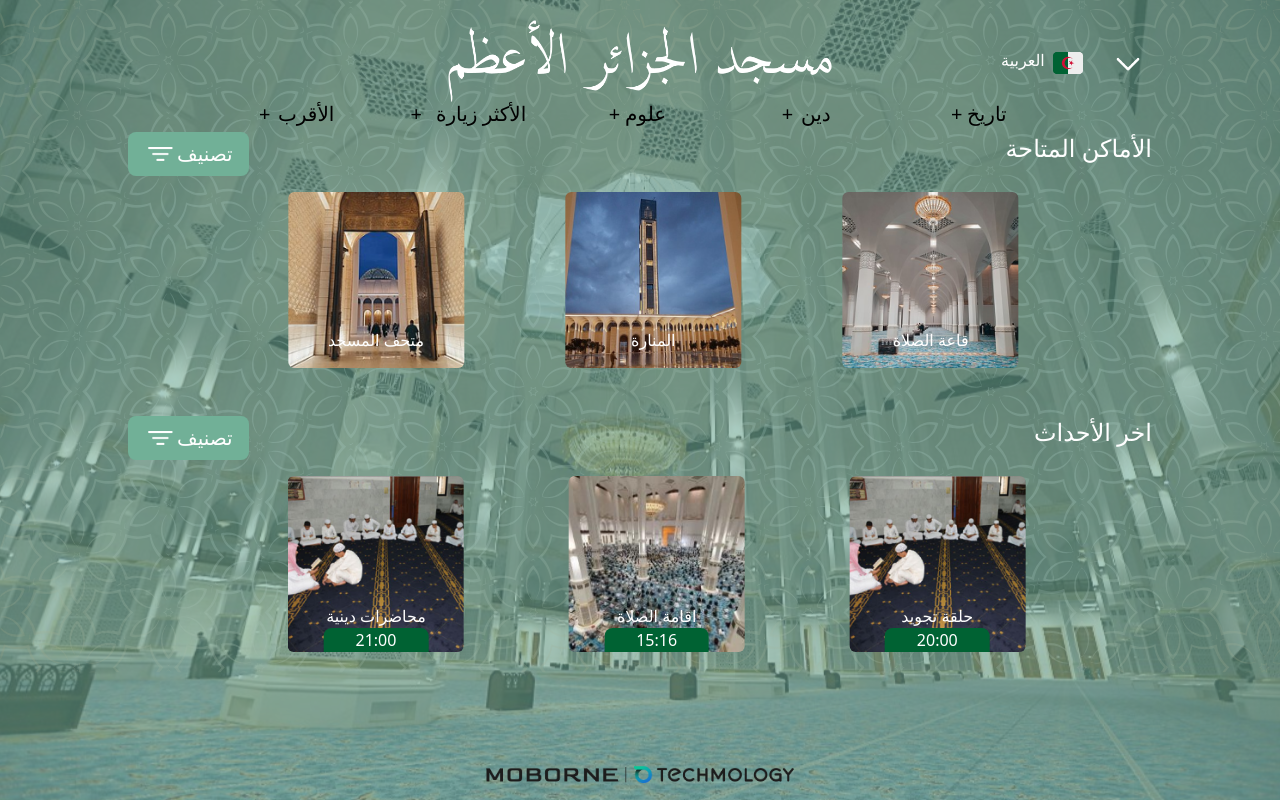
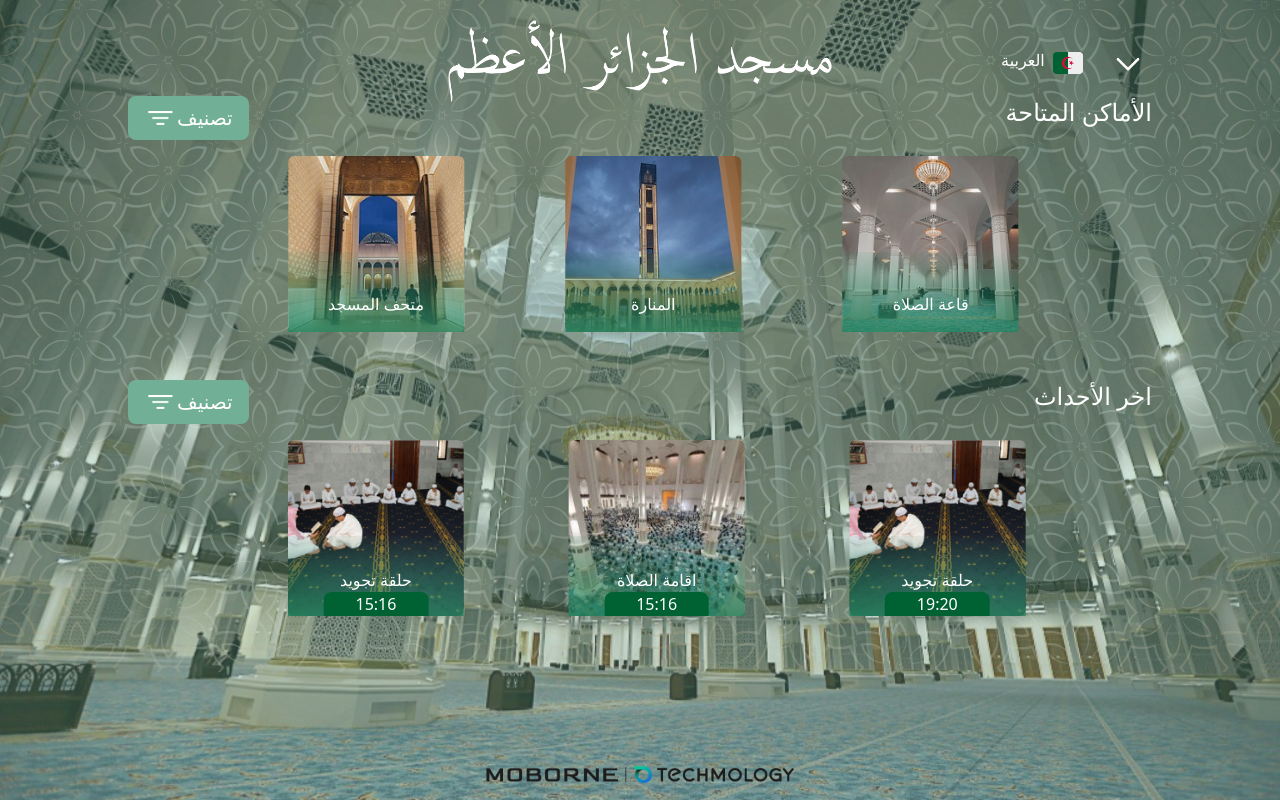
Before and after one commit to z-sohaib/dalili-app, a Next.js app: page /tourist in a window 1280 px wide. Built offline with nearby package versions, Linux system fonts and the light colour scheme.

Commit message:
commmit before hosting

```diff
--- a/components/shared/ActivityCard.js
+++ b/components/shared/ActivityCard.js
@@ -2,8 +2,10 @@ import React from 'react'
 
 const ActivityCard = ({bgimage, message}) => {
     return (
-        <div className={`${bgimage} rounded-md flex justify-center items-end text-white w-44 h-44 bg-cover pb-4`}>
-            {message}
+        <div className={`${bgimage} rounded-md flex justify-center items-end text-white w-44 h-44 bg-cover pb-4 relative`}>
+            <div className="absolute w-full h-20 bottom-0 bottomb"></div>
+            <div className="absolute">{message}</div>
+
         </div>
     )
 }
--- a/components/shared/EventCard.js
+++ b/components/shared/EventCard.js
@@ -2,9 +2,13 @@ import React from 'react'
 
 const EventCard = ({bgimage, message, time}) => {
     return (
-        <div className={`${bgimage} rounded-md flex flex-col justify-end items-center text-white w-44 h-44 bg-cover`}>
+        <div className={`${bgimage} rounded-md flex flex-col justify-end items-center text-white w-44 h-44 bg-cover relative`}>
+            <div className="absolute w-full h-20 bottom-0 bottomb"></div>
+            <div className="absolute text-center">
             {message}
             <div className='ContainerG px-8 rounded-t-lg'>{time}</div>
+            </div>
+
         </div>
     )
 }
--- /dev/null
+++ b/pages/eventDetails.js
@@ -0,0 +1,29 @@
+import Link from 'next/link'
+import React from 'react'
+import Navbar from '../components/Navbar'
+import BackButton from '../components/BackButton';
+
+import Footer from "../components/Footer";
+const eventDetails = () => {
+    return (
+        <div className="homeContainer">
+        <div className="relative h-screen pt-36 Container">
+            <div className="grid grid-cols-12 infocontainer pb-4 w-9/12 rounded-t-md mx-auto">
+                <div className="col col-span-5 pt-16"><img src="/imgs/tajwid.png" width="55%" className="mx-auto rounded-xl"></img></div>
+                <div className=" p-5 pr-12 text-right col col-span-7">
+                    <h1 className="text-white font-bold  text-32 infotitle">حلقة تجويد</h1>
+                    <div className='mt-2 text-white text-md'>في منتصف الطريق على طول منحنى لطيف من خليج الجزائر العاصمة، يرتفع مجمع مباني مترامي الأطراف ببطء من الأرض.</div>
+                    <div className='mt-2 text-white text-md'>وفي النهاية سيظهر "مسجد الجزائر الأعظم"، والذي سيضم أطول منارة (مئذنة) مسجد في العالم يبلغ ارتفاعها 265 مترا، وسيضم أيضا مدرسة لتعليم القرآن ومكتبة ومتحف ومدرجات وحدائق بها أشجار فاكهة.</div>
+                    <div className='mt-2 text-white text-md'>ويمكن للمصلين الوصول للمسجد بعدة طرق، سواء بالسيارات أو الترام أو حتى بالقوارب لقربه من البحر، ويتسع المسجد لحوالي 120 ألف مصل، وسيتصل بمرسى على ساحل البحر المتوسط من خلال ممرين.</div>
+                    <div className='mt-2 text-white text-md'>وسيكون المسجد الجزائري ثالث أكبر مسجد في العالم، من حيث المساحة، لكنه سيكون الأكبر في أفريقيا.</div>
+                </div>
+            </div>
+          <a href='/map'><BackButton></BackButton></a>
+          <Navbar></Navbar>
+          <Footer></Footer>
+        </div>
+      </div>
+    );
+};
+
+export default eventDetails;
--- a/pages/index.js
+++ b/pages/index.js
@@ -19,7 +19,7 @@ const Home = () => {
               </div>
             </div>
           </a>
-          <a href='./visitor'>
+          <a href='./tourist'>
             <div className="userType w-7/12 mx-auto py-8  h-full">
               <img
                 src="/imgs/visitor.png"
@@ -32,7 +32,7 @@ const Home = () => {
             </div>
           </a>
 
-          <a href='/'>
+          <a href='/student'>
             <div className="userType w-7/12 mx-auto py-8 h-full">
               <img
                 src="/imgs/reading-book.png"
--- a/pages/prayer.js
+++ b/pages/prayer.js
@@ -11,13 +11,13 @@ const Prayer = () => {
         <div className='homeContainer'>
             <div className='relative h-screen pt-60 Container'>
                 <div className='flex flex-col justify-center items-center'>
-                    <Link href="/choice1">
+                    <Link href="/prayerMap">
                         <a className="userType px-16 py-6 text-center text-white my-5 cursor-pointer w-1/2">الذهاب إلى قاعة الصلاة</a>
                     </Link>
-                    <Link href="/choice2">
+                    <Link href="/prayerMap">
                         <a className="userType px-16 py-6 text-center text-white my-5 cursor-pointer w-1/2">الذهاب إلى قاعة الوضوء</a>
                     </Link>
-                    <Link href="/choice3">
+                    <Link href="/map">
                         <a className="userType px-16 py-6 text-center text-white my-5 cursor-pointer w-1/2">عرض هيكلة المسجد</a>
                     </Link>
                 </div>
--- /dev/null
+++ b/pages/prayerMap.js
@@ -0,0 +1,19 @@
+import React from 'react';
+import Navbar from '../components/Navbar';
+import Footer from '../components/Footer';
+import BackButton from '../components/BackButton';
+
+const prayerMap = () => {
+    return (
+        <div className="homeContainer">
+        <div className="relative h-screen pt-40 Container">
+          <img src="/imgs/mapMousala.png" className="mx-auto rounded-lg" width="30%"></img>
+          <a href='/prayer'><BackButton></BackButton></a>
+          <Navbar></Navbar>
+          <Footer></Footer>
+        </div>
+      </div>
+    );
+};
+
+export default prayerMap;
--- a/pages/student.js
+++ b/pages/student.js
@@ -1,12 +1,23 @@
 import React from 'react';
 import Navbar from '../components/Navbar';
 import Footer from '../components/Footer';
-import BackButton from '../components/BackButton';
-
+import BackButton from '../components/BackButton' ;
+import Link from 'next/link';
 const student = () => {
     return (
         <div className="homeContainer">
         <div className="relative h-screen pt-60 Container">
+        <div className='flex flex-col justify-center items-center'>
+                    <Link href="/prayerMap">
+                        <a className="userType px-16 py-6 text-center text-white my-5 cursor-pointer w-1/2">الذهاب إلى الجامعة</a>
+                    </Link>
+                    <Link href="/prayerMap">
+                        <a className="userType px-16 py-6 text-center text-white my-5 cursor-pointer w-1/2">الذهاب إلى قاعة المحاضرات</a>
+                    </Link>
+                    <Link href="/map">
+                        <a className="userType px-16 py-6 text-center text-white my-5 cursor-pointer w-1/2">عرض هيكلة المكتبة</a>
+                    </Link>
+                </div>
           <a href='/'><BackButton></BackButton></a>
           <Navbar></Navbar>
           <Footer></Footer>
--- a/pages/tourist/filtre.js
+++ b/pages/tourist/filtre.js
@@ -21,6 +21,13 @@ const filtre = () => {
       </div>
 
 
+      <div className="grid grid-cols-5 w-8/12 mx-auto">
+        <SelectionCase choice="الأقرب"></SelectionCase>
+        <SelectionCase choice="الأكثر زيارة"></SelectionCase>
+        <SelectionCase choice="علوم"></SelectionCase>
+        <SelectionCase choice="دين"></SelectionCase>
+        <SelectionCase choice="تاريخ"></SelectionCase>
+      </div>
 
       <a href="/">
         <BackButton></BackButton>
--- a/pages/tourist/index.js
+++ b/pages/tourist/index.js
@@ -13,15 +13,11 @@ function Tourist() {
         <div className='homeContainer'>
             <div className='relative h-screen pt-24 Container'>
                 <Navbar></Navbar>
-                <div className="grid grid-cols-5 w-8/12 mx-auto">
-        <SelectionCase choice="الأقرب"></SelectionCase>
-        <SelectionCase choice="الأكثر زيارة"></SelectionCase>
-        <SelectionCase choice="علوم"></SelectionCase>
-        <SelectionCase choice="دين"></SelectionCase>
-        <SelectionCase choice="تاريخ"></SelectionCase>
-      </div>
                     <div className='flex justify-between px-32'>
+                        <a href="/tourist/filtre">
                         <button className='userType text-white text-xl px-4 py-2 flex items-center'><img src='/imgs/menu.png' width="25" className='mx-1'/>  تصنيف</button>
+                        </a>
+
                         <p className='text-white text-2xl'>الأماكن المتاحة</p>
                     </div>
                     <div className='pr-40 pl-72 '>
@@ -41,7 +37,9 @@ function Tourist() {
                         </Swiper>
                     </div>
                     <div className='flex justify-between px-32 mt-12'>
+                    <a href="/tourist/filtre">
                         <button className='userType text-white text-xl px-4 py-2 flex items-center'><img src='/imgs/menu.png' width="25" className='mx-1'/>  تصنيف</button>
+                        </a>
                         <p className='text-white text-2xl'>اخر الأحداث</p>
                     </div>
                     <div className='pr-40 pl-72'>
@@ -53,12 +51,22 @@ function Tourist() {
                         centeredSlides={true}
                         className='flex space-x-40 mt-4'
                         >
-                            <SwiperSlide><EventCard bgimage="bg-salat" message="اقامة الصلاة" time="15:16"/></SwiperSlide>
-                            <SwiperSlide><EventCard bgimage="bg-tajwid" message="حلقة تجويد" time="20:00"/></SwiperSlide>
-                            <SwiperSlide><EventCard bgimage="bg-tajwid" message="محاضرات دينية" time="21:00"/></SwiperSlide>
-                            <SwiperSlide><EventCard bgimage="bg-salat" message="اقامة الصلاة" time="15:16"/></SwiperSlide>
-                            <SwiperSlide><EventCard bgimage="bg-tajwid" message="حلقة تجويد" time="20:00"/></SwiperSlide>
-                            <SwiperSlide><EventCard bgimage="bg-tajwid" message="محاضرات دينية" time="21:00"/></SwiperSlide>
+
+                            <SwiperSlide>
+                                <a href="/eventDetails"><EventCard bgimage="bg-salat" message="اقامة الصلاة" time="15:16"/></a>
+                                </SwiperSlide>
+                                <SwiperSlide>
+                                <a href="/eventDetails"><EventCard bgimage="bg-tajwid" message="حلقة تجويد" time="19:20"/></a>
+                                </SwiperSlide>
+                                <SwiperSlide>
+                                <a href="/eventDetails"><EventCard bgimage="bg-salat" message="اقامة الصلاة" time="15:16"/></a>
+                                </SwiperSlide>
+                                <SwiperSlide>
+                                <a href="/eventDetails"><EventCard bgimage="bg-salat" message="اقامة الصلاة" time="20:00"/></a>
+                                </SwiperSlide>
+                                <SwiperSlide>
+                                <a href="/eventDetails"><EventCard bgimage="bg-tajwid" message="حلقة تجويد" time="15:16"/></a>
+                                </SwiperSlide>
                         </Swiper>
                     </div>
                 <Footer></Footer>
--- a/styles/globals.css
+++ b/styles/globals.css
@@ -16,7 +16,7 @@
   border-radius: 8px;
 }
 .Container {
-  background-color: rgba(113, 171, 156, 0.6);
+  background-color: rgba(113, 171, 156, 0.35);
 }
 .backButton{
   border-radius: 50%;
@@ -116,3 +116,7 @@
 .swiper-button-prev {
   color: #006233 !important;
 }
+.bottomb{
+  background: rgb(38,132,95);
+  background: linear-gradient(3deg, rgba(38,132,95,0.9) 0%, rgba(255,215,0,0) 100%);
+}
```
Also changed, not shown: public/imgs/mapMousala.png (added).
